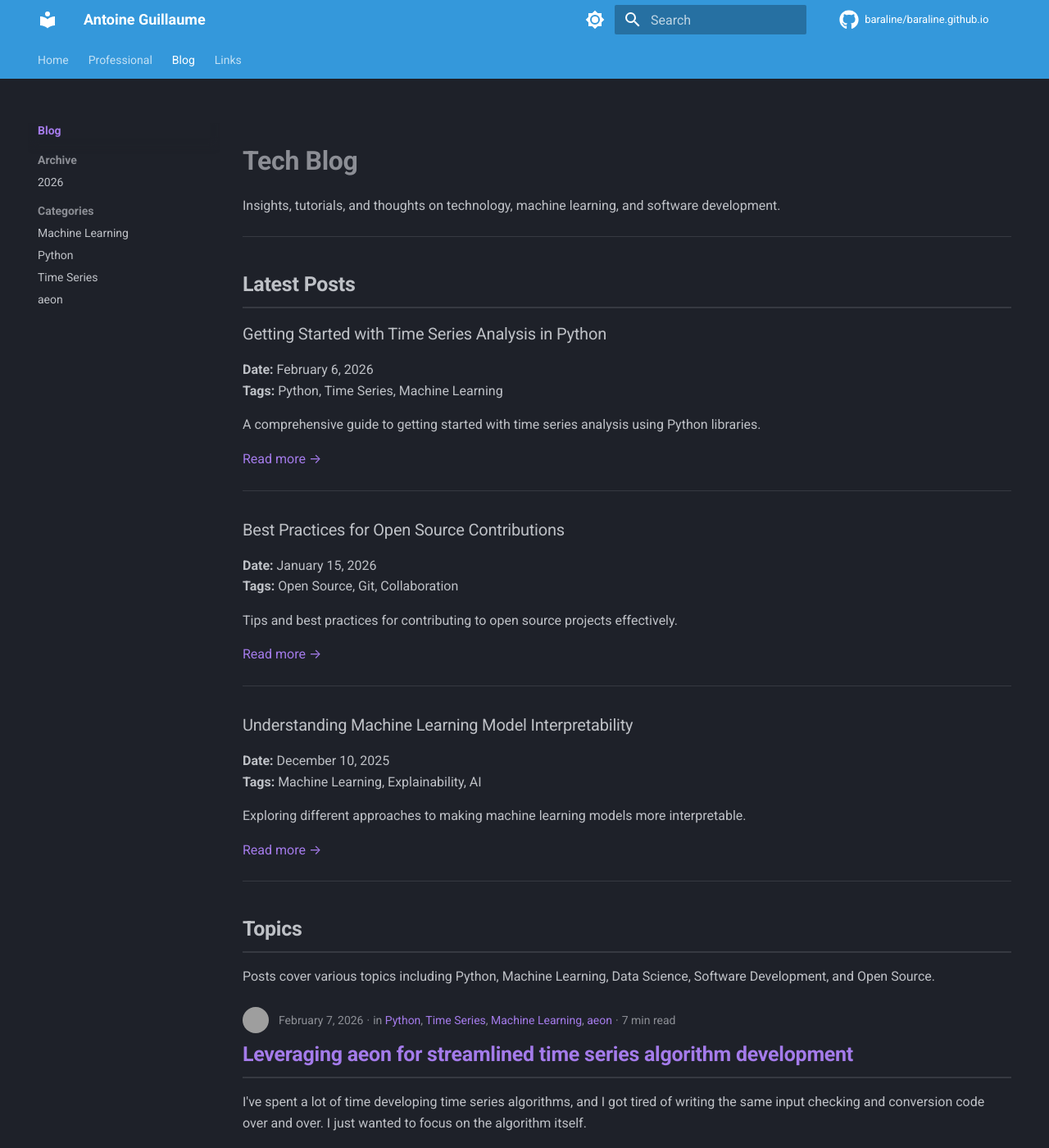
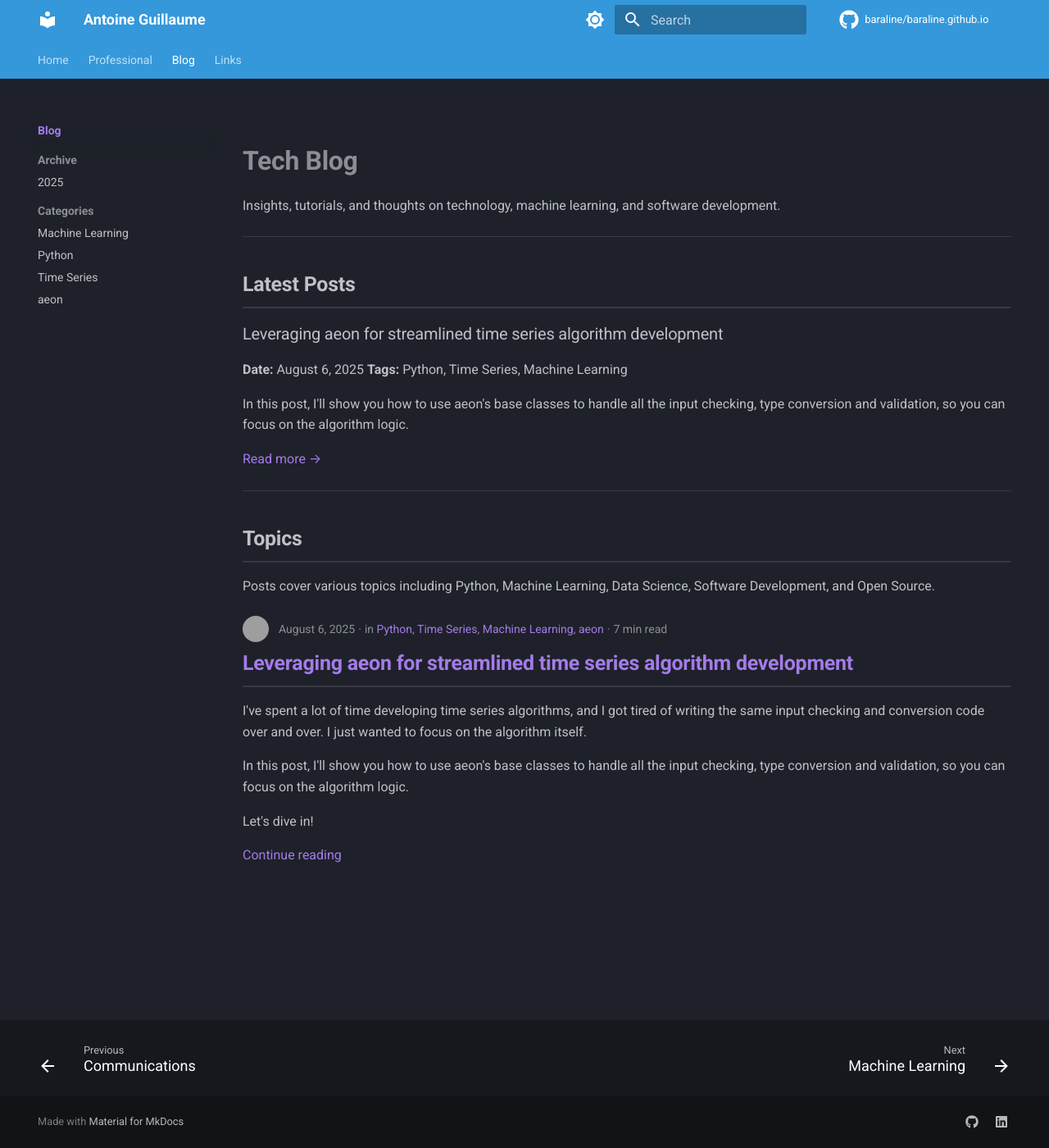
Before and after one commit to baraline/baraline.github.io, an MkDocs documentation site: the page built from docs/blog/index.md, in a window 1280 px wide and 1400 px high. Shown: the whole window at 82% size. Built offline with MkDocs 1.6.1 and Material for MkDocs 9.7.7, drawn with Linux system fonts in a browser that asks for light colours; comment, search, counter and statistics services are not loaded; some of the changed text lies outside the part shown; grey boxes are pictures that could not be loaded.

Commit message:
update index

```diff
--- a/docs/blog/index.md
+++ b/docs/blog/index.md
@@ -6,33 +6,13 @@ Insights, tutorials, and thoughts on technology, machine learning, and software
 
 ## Latest Posts
 
-### Getting Started with Time Series Analysis in Python
-**Date:** February 6, 2026
+### Leveraging aeon for streamlined time series algorithm development
+**Date:** August 6, 2025
 **Tags:** Python, Time Series, Machine Learning
 
-A comprehensive guide to getting started with time series analysis using Python libraries.
+In this post, I'll show you how to use aeon's base classes to handle all the input checking, type conversion and validation, so you can focus on the algorithm logic.
 
-[Read more →](posts/getting-started-time-series.md)
-
----
-
-### Best Practices for Open Source Contributions
-**Date:** January 15, 2026
-**Tags:** Open Source, Git, Collaboration
-
-Tips and best practices for contributing to open source projects effectively.
-
-[Read more →](posts/open-source-best-practices.md)
-
----
-
-### Understanding Machine Learning Model Interpretability
-**Date:** December 10, 2025
-**Tags:** Machine Learning, Explainability, AI
-
-Exploring different approaches to making machine learning models more interpretable.
-
-[Read more →](posts/ml-interpretability.md)
+[Read more →](posts/aeon_base_classes.md)
 
 ---
 
```
Also changed, not shown: README.md (+3 -0 lines), docs/blog/posts/aeon_base_classes.md (renamed from docs/blog/posts/aeon.md, +2 -2 lines).
